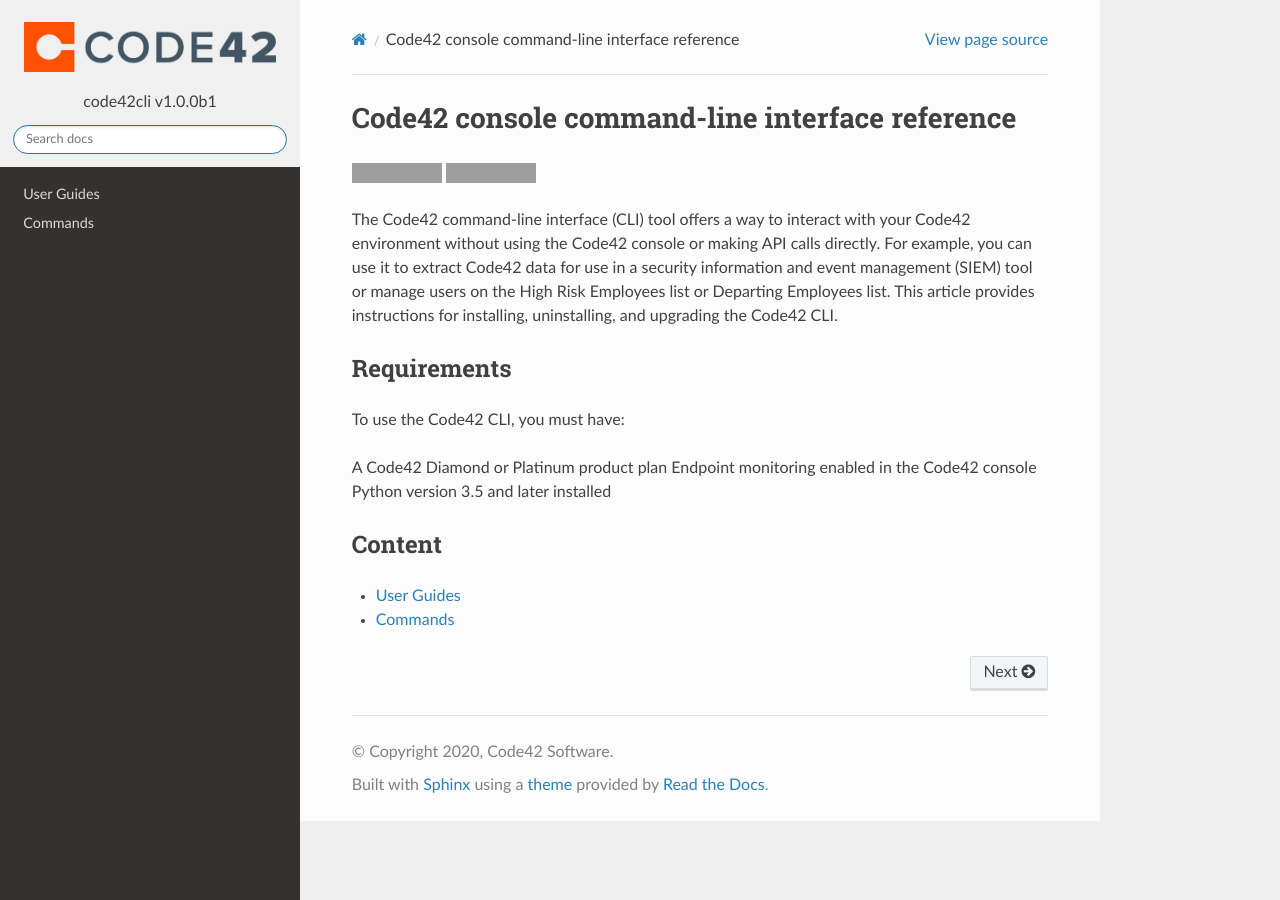
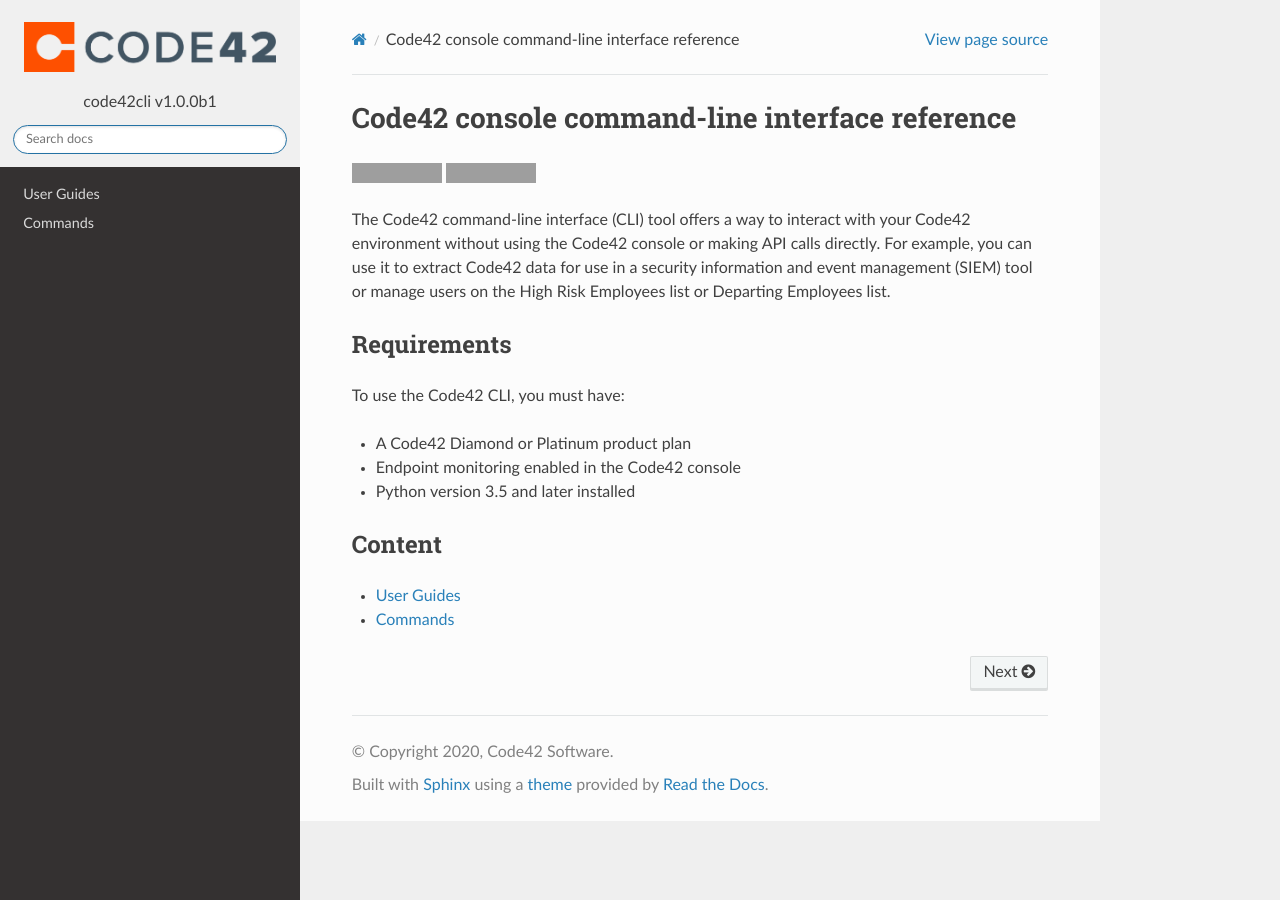
Before and after one commit to code42/code42cli, a Sphinx documentation site: the page built from docs/index.md, in a window 1280 px wide. Built offline with Sphinx 7.4.7 and the Read the Docs theme 2.0.0, drawn with Linux system fonts in a browser that asks for light colours; grey boxes are pictures that could not be loaded.

Commit message:
Update index.md

```diff
--- a/docs/index.md
+++ b/docs/index.md
@@ -6,14 +6,14 @@
 The Code42 command-line interface (CLI) tool offers a way to interact with your Code42 environment without using the
 Code42 console or making API calls directly. For example, you can use it to extract Code42 data for use in a security
 information and event management (SIEM) tool or manage users on the High Risk Employees list or Departing Employees
-list. This article provides instructions for installing, uninstalling, and upgrading the Code42 CLI.
+list.
 
 ## Requirements
 To use the Code42 CLI, you must have:
 
-A Code42 Diamond or Platinum product plan
-Endpoint monitoring enabled in the Code42 console
-Python version 3.5 and later installed
+* A Code42 Diamond or Platinum product plan
+* Endpoint monitoring enabled in the Code42 console
+* Python version 3.5 and later installed
 
 ## Content
 
```
